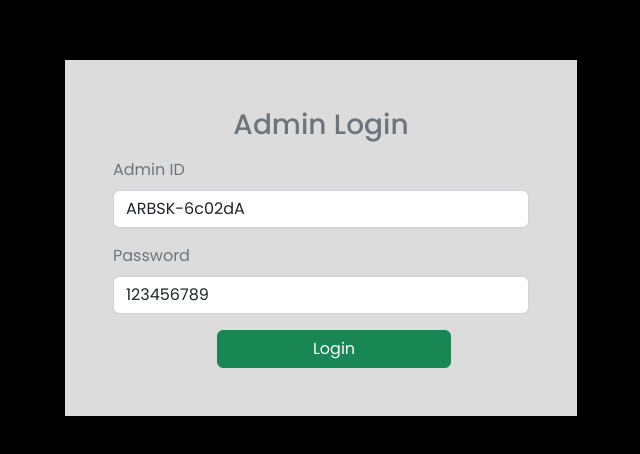
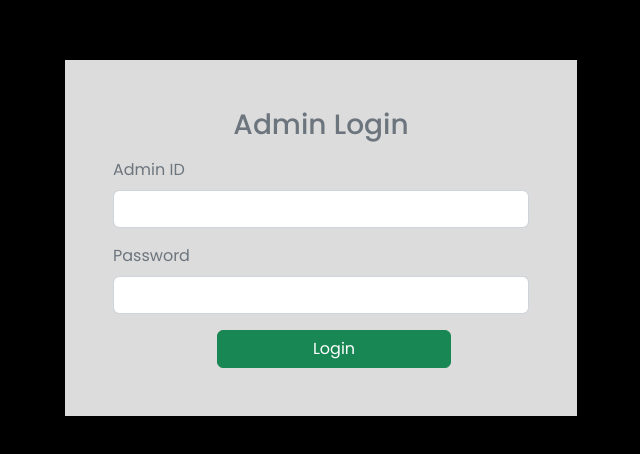
Before and after one commit to Franklin-raph/Arbsking-admin, a React (Vite) app: page / in a window 1280 px wide. Shown: the part 162-616 px from the top of the page, without its empty margins (319-959 px from the left). Built offline with nearby package versions, Linux system fonts and the light colour scheme; no server answers.

Commit message:
removed the admin login

```diff
--- a/src/pages/authentication/Login/index.jsx
+++ b/src/pages/authentication/Login/index.jsx
@@ -2,8 +2,10 @@ import React,{useState, useEffect} from 'react'
 import { useNavigate } from 'react-router-dom'
 
 const Login = () => {
-    const [adminID, setAdminID] = useState("ARBSK-6c02dA")
-    const [password, setPassword] = useState("123456789")
+    const [adminID, setAdminID] = useState("")
+    const [password, setPassword] = useState("")
+    // const [adminID, setAdminID] = useState("ARBSK-6c02dA")
+    // const [password, setPassword] = useState("123456789")
     const [loading, setLoading] = useState(false)
     const navigate = useNavigate()
 
```
